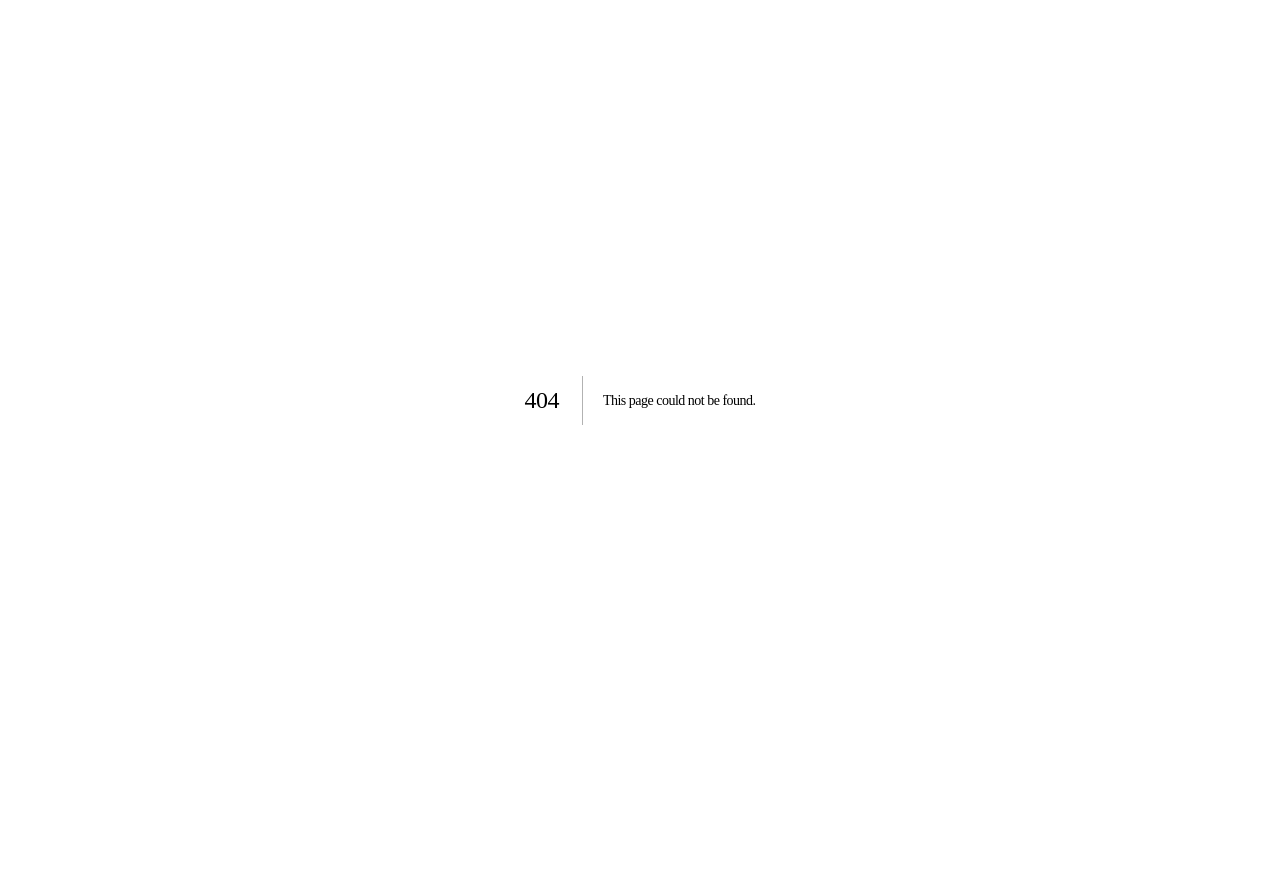
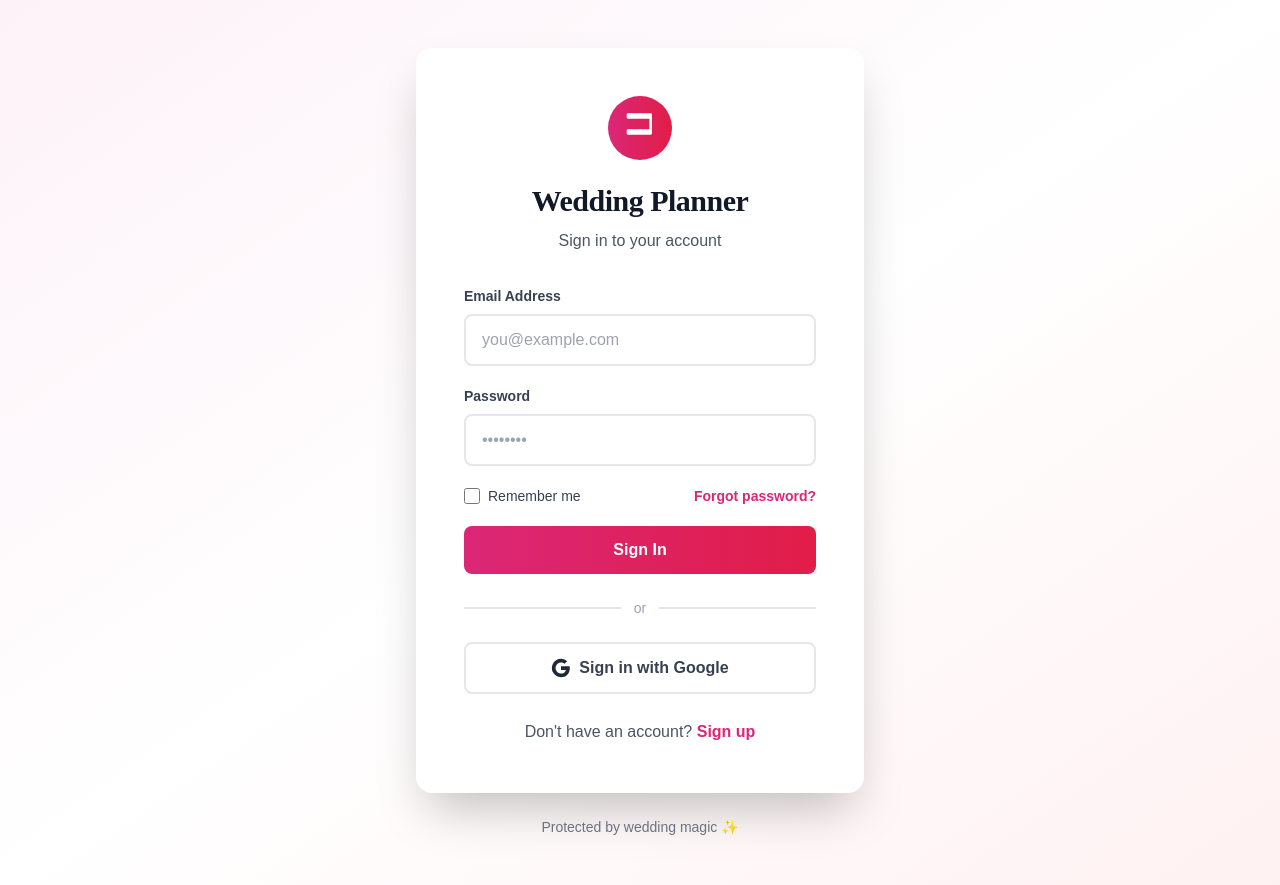
Before and after one commit to yashwanthreddy6765/wedding-management-system, a Next.js app: page /login in a window 1280 px wide. Before the commit this address had no page. Before the commit the page ends 800 px from the top, so only its background shows below. Built offline with nearby package versions, Linux system fonts and the light colour scheme.

Commit message:
Add login authentication page with form validation and error handling

```diff
--- /dev/null
+++ b/app/login/page.tsx
@@ -0,0 +1,149 @@
+'use client';
+
+import { useState } from 'react';
+import Link from 'next/link';
+import { useRouter } from 'next/navigation';
+
+const LoginPage = () => {
+  const router = useRouter();
+  const [email, setEmail] = useState('');
+  const [password, setPassword] = useState('');
+  const [rememberMe, setRememberMe] = useState(false);
+  const [loading, setLoading] = useState(false);
+  const [error, setError] = useState('');
+
+  const handleLogin = async (e) => {
+    e.preventDefault();
+    setLoading(true);
+    setError('');
+
+    // Simulate login delay
+    setTimeout(() => {
+      if (email && password) {
+        // In a real app, you would validate credentials here
+        router.push('/dashboard');
+      } else {
+        setError('Please enter both email and password');
+      }
+      setLoading(false);
+    }, 1000);
+  };
+
+  return (
+    <div className="min-h-screen bg-gradient-to-br from-pink-50 via-white to-rose-50 flex items-center justify-center px-4 py-12">
+      <div className="w-full max-w-md">
+        {/* Card */}
+        <div className="bg-white rounded-2xl shadow-2xl p-8 md:p-12">
+          {/* Header */}
+          <div className="text-center mb-8">
+            <div className="inline-block bg-gradient-to-r from-pink-600 to-rose-600 text-white rounded-full p-4 mb-4">
+              <svg className="w-8 h-8" fill="none" stroke="currentColor" viewBox="0 0 24 24">
+                <path strokeLinecap="round" strokeLinejoin="round" strokeWidth={2} d="M 13 16H 3v-2h 10m7-10H 3v-2h 17v14H 3v-2h 17V 4z" />
+              </svg>
+            </div>
+            <h1 className="text-3xl font-bold text-gray-900 mb-2">Wedding Planner</h1>
+            <p className="text-gray-600">Sign in to your account</p>
+          </div>
+
+          {/* Error Message */}
+          {error && (
+            <div className="mb-6 p-4 bg-red-50 border border-red-200 rounded-lg">
+              <p className="text-red-700 text-sm font-semibold">{error}</p>
+            </div>
+          )}
+
+          {/* Form */}
+          <form onSubmit={handleLogin} className="space-y-5">
+            {/* Email Field */}
+            <div>
+              <label htmlFor="email" className="block text-sm font-semibold text-gray-700 mb-2">
+                Email Address
+              </label>
+              <input
+                type="email"
+                id="email"
+                value={email}
+                onChange={(e) => setEmail(e.target.value)}
+                placeholder="you@example.com"
+                className="w-full px-4 py-3 border-2 border-gray-200 rounded-lg focus:outline-none focus:border-pink-600 transition"
+              />
+            </div>
+
+            {/* Password Field */}
+            <div>
+              <label htmlFor="password" className="block text-sm font-semibold text-gray-700 mb-2">
+                Password
+              </label>
+              <input
+                type="password"
+                id="password"
+                value={password}
+                onChange={(e) => setPassword(e.target.value)}
+                placeholder="••••••••"
+                className="w-full px-4 py-3 border-2 border-gray-200 rounded-lg focus:outline-none focus:border-pink-600 transition"
+              />
+            </div>
+
+            {/* Remember Me & Forgot Password */}
+            <div className="flex items-center justify-between text-sm">
+              <label className="flex items-center cursor-pointer">
+                <input
+                  type="checkbox"
+                  checked={rememberMe}
+                  onChange={(e) => setRememberMe(e.target.checked)}
+                  className="w-4 h-4 text-pink-600 rounded focus:ring-pink-500"
+                />
+                <span className="ml-2 text-gray-700">Remember me</span>
+              </label>
+              <Link href="#" className="text-pink-600 hover:text-pink-700 font-semibold">
+                Forgot password?
+              </Link>
+            </div>
+
+            {/* Login Button */}
+            <button
+              type="submit"
+              disabled={loading}
+              className="w-full bg-gradient-to-r from-pink-600 to-rose-600 text-white py-3 rounded-lg font-bold hover:shadow-lg transition disabled:opacity-50 disabled:cursor-not-allowed"
+            >
+              {loading ? 'Signing in...' : 'Sign In'}
+            </button>
+          </form>
+
+          {/* Divider */}
+          <div className="my-6 flex items-center">
+            <div className="flex-1 border-t-2 border-gray-200"></div>
+            <span className="px-3 text-gray-400 text-sm">or</span>
+            <div className="flex-1 border-t-2 border-gray-200"></div>
+          </div>
+
+          {/* Social Login */}
+          <button className="w-full border-2 border-gray-200 text-gray-700 py-3 rounded-lg font-semibold hover:bg-gray-50 transition flex items-center justify-center">
+            <svg className="w-5 h-5 mr-2" viewBox="0 0 24 24">
+              <path fill="#1f2937" d="M 22.56 12.25c 0-.78-.07-1.53-.2-2.25H 12v 4.26h 5.92c-.26 1.37-1.04 2.53-2.21 3.31v 2.77h 3.57c 2.08-1.92 3.28-4.74 3.28-8.09z"/>
+              <path fill="#1f2937" d="M 12 23c 2.97 0 5.46-.98 7.28-2.66l-3.57-2.77c-.98.66-2.23 1.06-3.71 1.06-2.86 0-5.29-1.93-6.16-4.53H 2.18v 2.84C 3.99 20.53 7.7 23 12 23z"/>
+              <path fill="#1f2937" d="M 5.84 14.09c-.22-.66-.35-1.36-.35-2.09s.13-1.43.35-2.09V 7.07H 2.18C 1.43 8.55 1 10.22 1 12s.43 3.45 1.18 4.93l2.85-2.22.81-.62z"/>
+              <path fill="#1f2937" d="M 12 5.38c 1.62 0 3.06.56 4.21 1.64l 3.15-3.15C 17.45 2.09 14.97 1 12 1 7.7 1 3.99 3.47 2.18 7.07l 3.66 2.84c.87-2.6 3.3-4.53 6.16-4.53z"/>
+            </svg>
+            Sign in with Google
+          </button>
+
+          {/* Sign Up Link */}
+          <p className="text-center mt-6 text-gray-600">
+            Don't have an account?{' '}
+            <Link href="#" className="text-pink-600 hover:text-pink-700 font-bold">
+              Sign up
+            </Link>
+          </p>
+        </div>
+
+        {/* Footer */}
+        <p className="text-center text-gray-500 text-sm mt-6">
+          Protected by wedding magic ✨
+        </p>
+      </div>
+    </div>
+  );
+};
+
+export default LoginPage;
```
